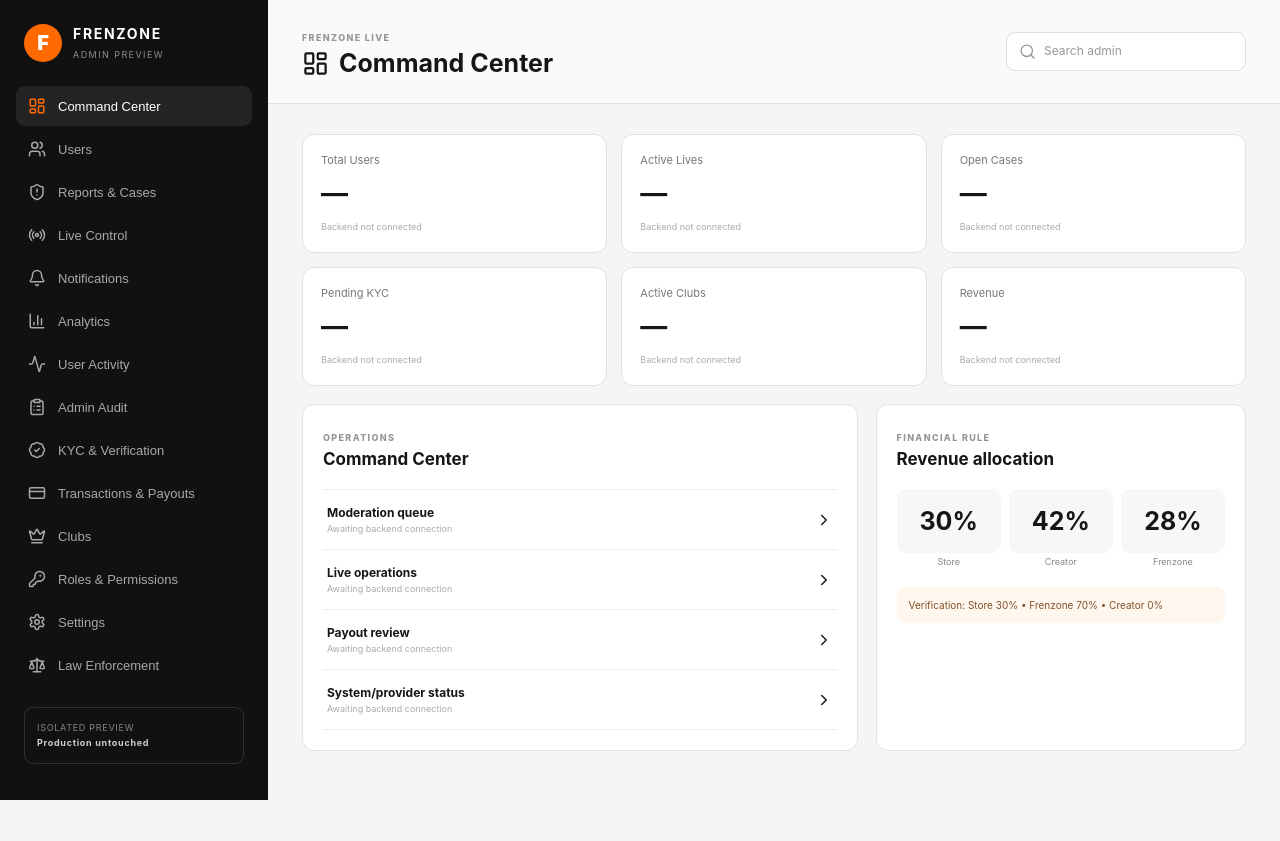
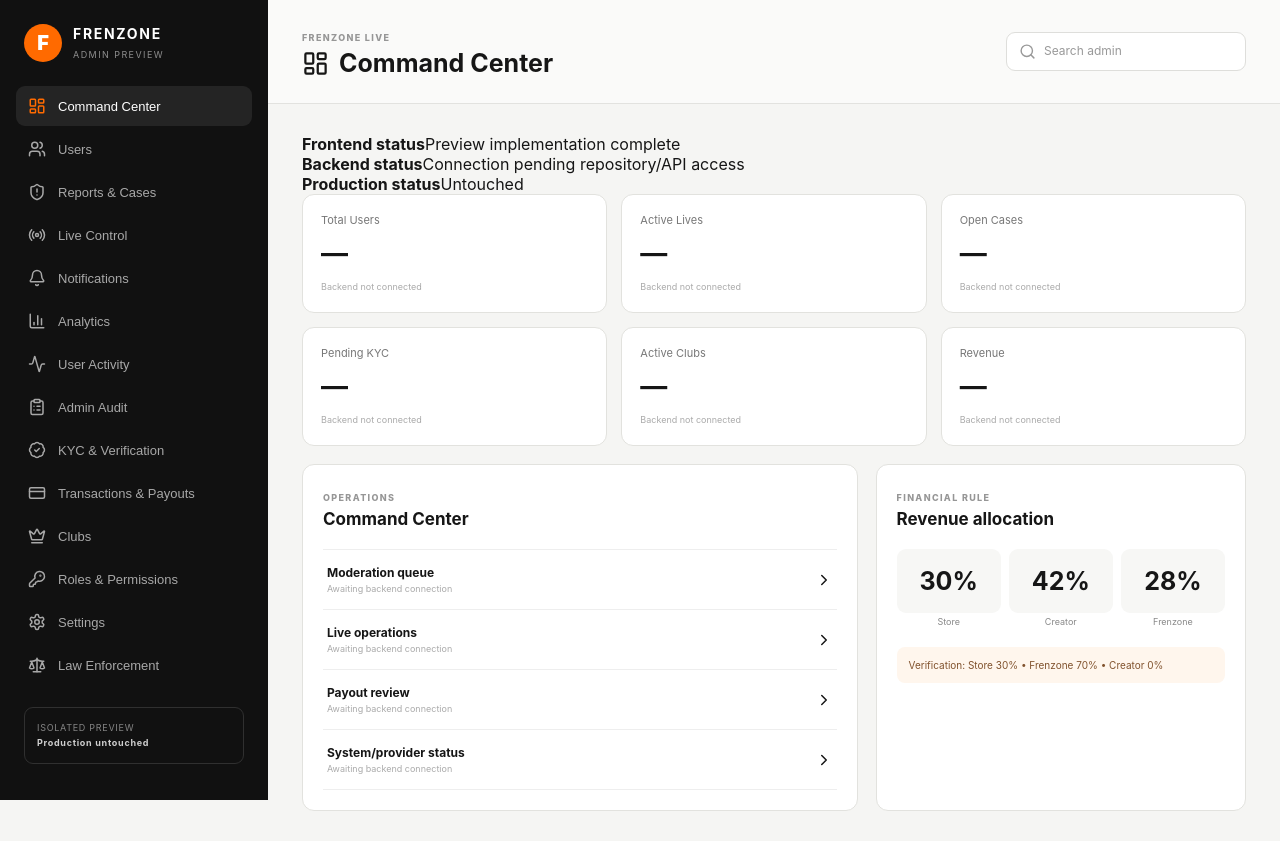
Before and after one commit to frenzoneofficial/frenzone-admin-panel, a React (Vite) app: page / in a window 1280 px wide. Before the commit the page ends 800 px from the top, so only its background shows below. Built offline with nearby package versions, Linux system fonts and the light colour scheme.

Commit message:
Add frontend readiness and production safety status

```diff
--- a/src/App.jsx
+++ b/src/App.jsx
@@ -24,7 +24,7 @@ function Status({children}) { return <span className="status">{children}</span>
 
 function Dashboard() {
   return <>
-    <div className="cards">{cards.map(([label]) => <article className="card" key={label}><span>{label}</span><strong>—</strong><small>Backend not connected</small></article>)}</div>
+    <CommandStatus/><div className="cards">{cards.map(([label]) => <article className="card" key={label}><span>{label}</span><strong>—</strong><small>Backend not connected</small></article>)}</div>
     <div className="grid">
       <section className="module"><Title eyebrow="OPERATIONS" title="Command Center"/><div className="rows">
         {['Moderation queue','Live operations','Payout review','System/provider status'].map(x=><div className="row" key={x}><div><strong>{x}</strong><small>Awaiting backend connection</small></div><ChevronRight size={18}/></div>)}
@@ -136,6 +136,8 @@ function AnalyticsModule(){return <><div className="cards">{['DAU','WAU','MAU','
 
 function NotificationHistory(){return <section className="module"><Title eyebrow="DELIVERY HISTORY" title="Campaign History" actions={<button className="secondary"><Download size={14}/> Export</button>}/><div className="table-wrap"><table><thead><tr><th>Campaign</th><th>Channel</th><th>Audience</th><th>Sent</th><th>Delivered</th><th>Opened</th><th>Clicked</th><th>Failed</th><th>UTC</th></tr></thead><tbody><tr><td colSpan="9"><div className="table-empty"><Bell size={22}/><b>No campaign backend connected</b><span>Metrics remain unavailable until the delivery providers and event callbacks are verified.</span></div></td></tr></tbody></table></div></section>}
 
+function CommandStatus(){return <div className="readiness"><div><b>Frontend status</b><span>Preview implementation complete</span></div><div><b>Backend status</b><span>Connection pending repository/API access</span></div><div><b>Production status</b><span>Untouched</span></div></div>}
+
 function Empty({title,text}){return <section className="module"><Title eyebrow="PLANNED / DESIGNED" title={title}/><div className="empty"><strong>{title} frontend shell is ready.</strong><p>{text||'Live values and actions stay disabled until the corresponding Frenzone backend contract is verified.'}</p></div></section>}
 function Module({name}) {
  if(name==='Users')return <UsersModule/>; if(name==='Notifications')return <NotificationsModule/>;
```
